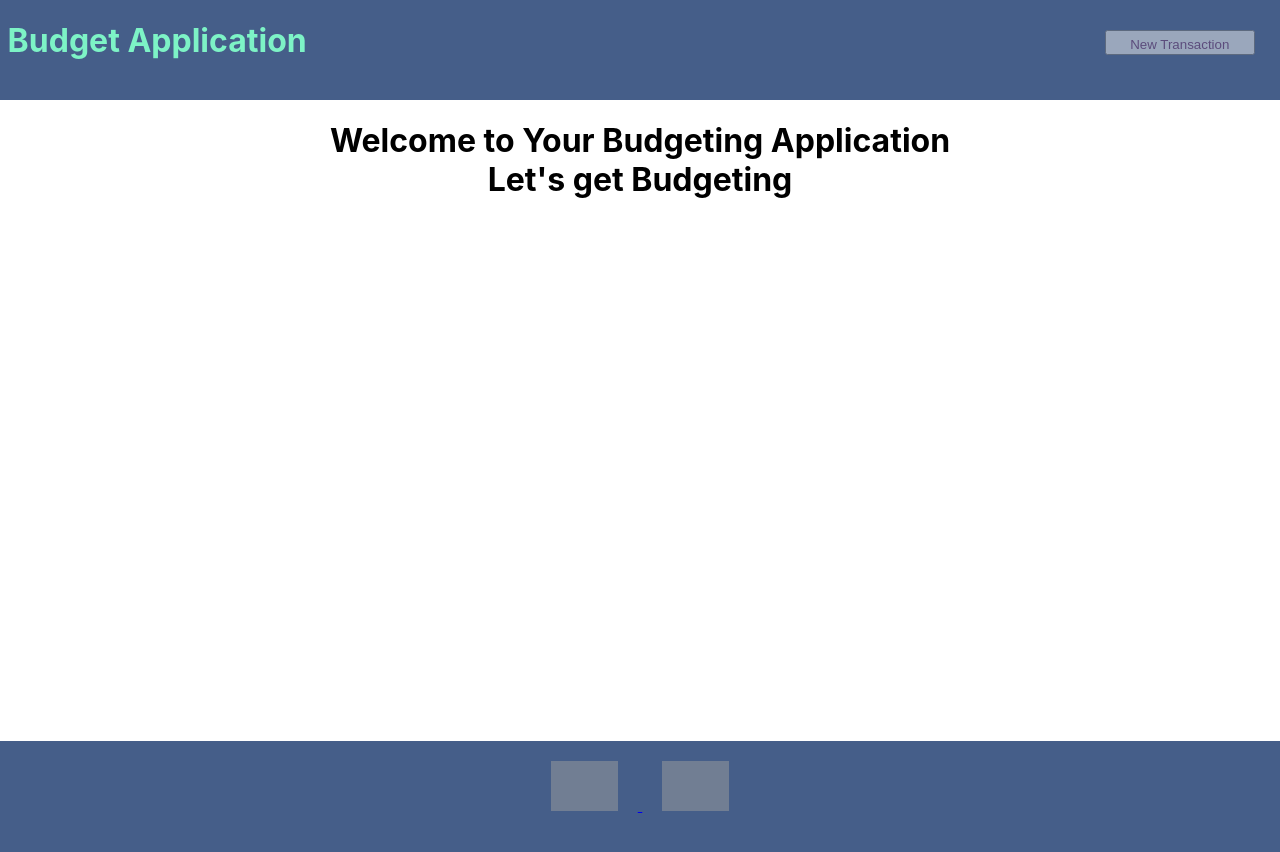
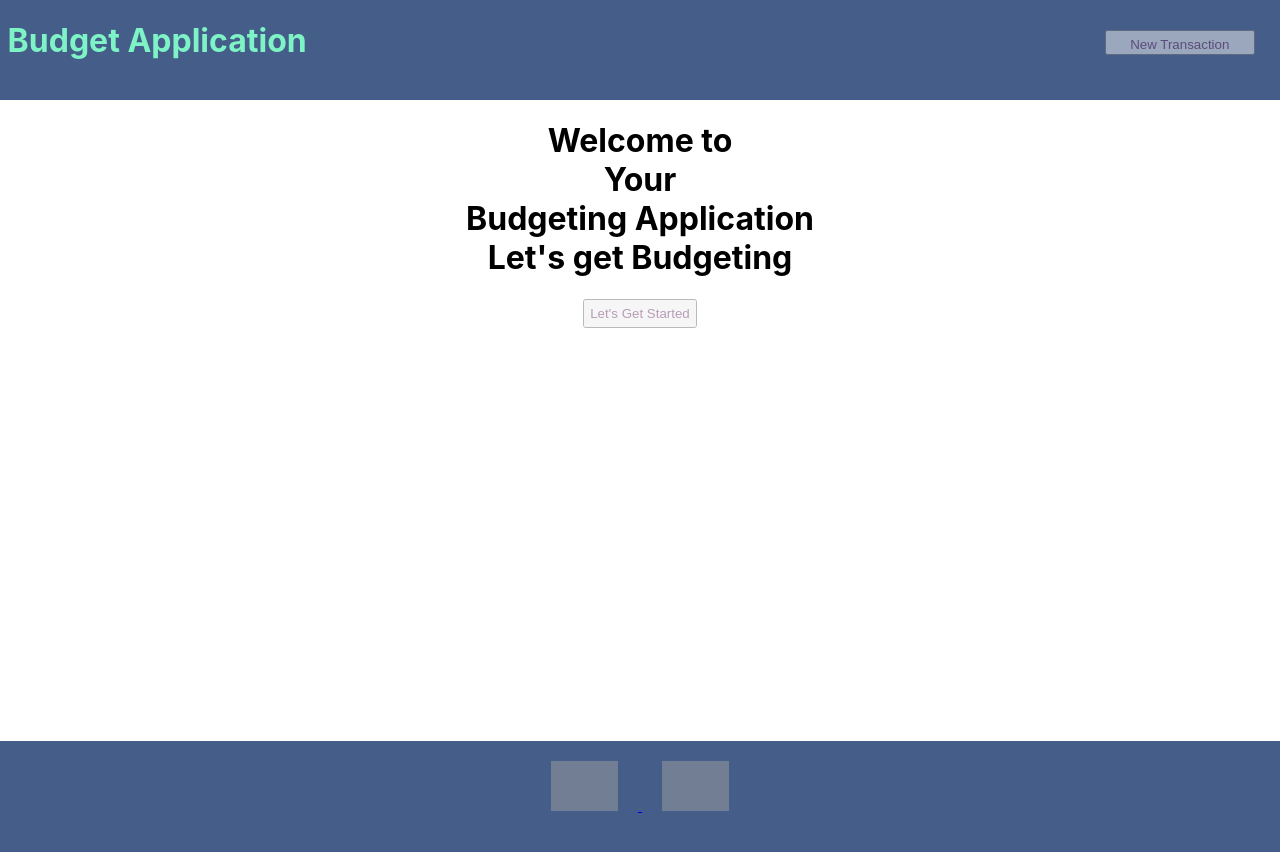
Before and after one commit to KalilahClarke/Budget-Application-React, a React (Create React App) app: page / in a window 1280 px wide. Shown: the top 852 px of the page. Built offline with nearby package versions, Linux system fonts and the light colour scheme; grey boxes are pictures that could not be loaded.

Commit message:
Home Page addition button

```diff
--- a/src/Components/TransactionsHome.js
+++ b/src/Components/TransactionsHome.js
@@ -1,14 +1,17 @@
 import React from 'react'
 import './TransactionsHome.css'
+import { useNavigate } from 'react-router-dom'
 
 export default function TransactionsHome() {
+  const navigate = useNavigate()
   return (
     <div>
       <h1>
-        Welcome to Your Budgeting Application
+        Welcome to <br></br>Your <br></br> Budgeting Application
         <br></br>
         Let's get Budgeting
         </h1>
+        <button onClick={()=>navigate('/transactions')}>Let's Get Started</button>
     </div>
   )
 }
```
